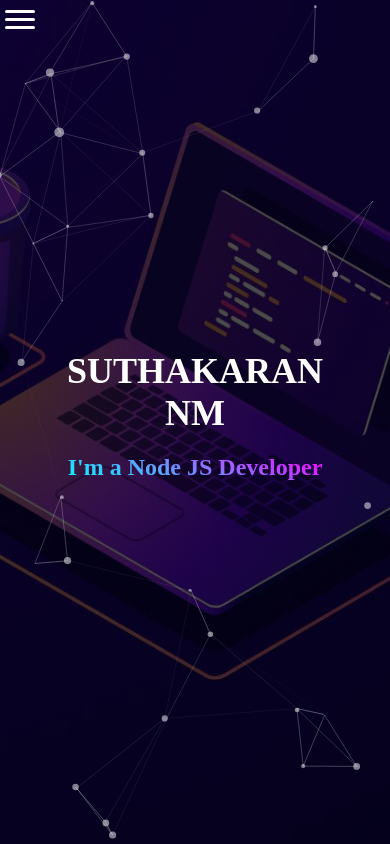
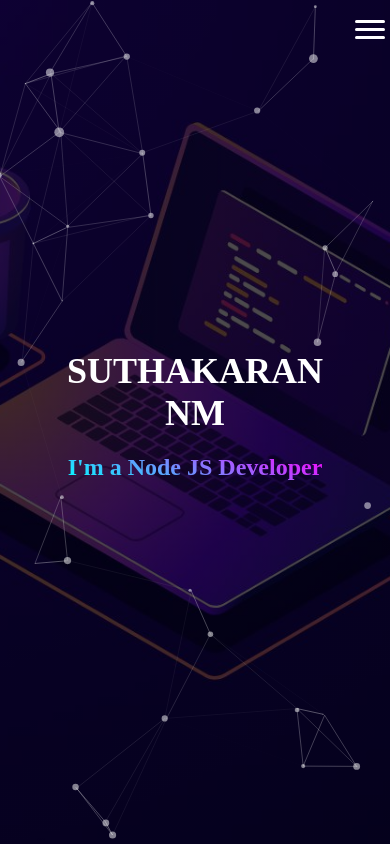
Before and after one commit to SuthakaranNM/suthakaran.pro, a plain HTML site: page index.html in a window 390 px wide. Shown: the top 844 px of the page. Drawn offline with Linux system fonts and the light colour scheme.

Commit message:
index.html modified

```diff
--- a/styles.css
+++ b/styles.css
@@ -662,6 +662,8 @@ nav a i {
   height: 25px;
   cursor: pointer;
   position: fixed;
+  top: 10px;
+  right: 10px;
   z-index: 1001;
 }
 
```
